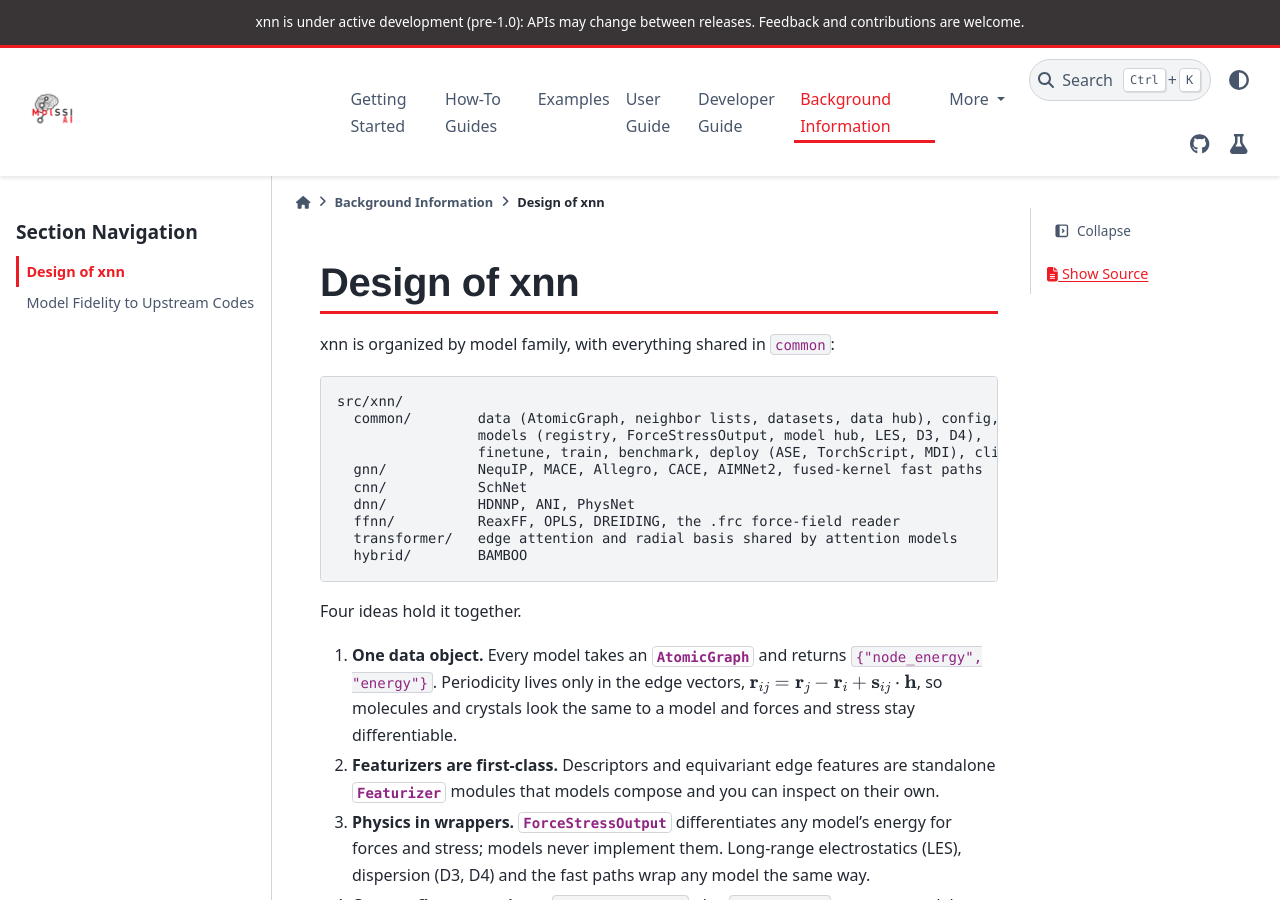
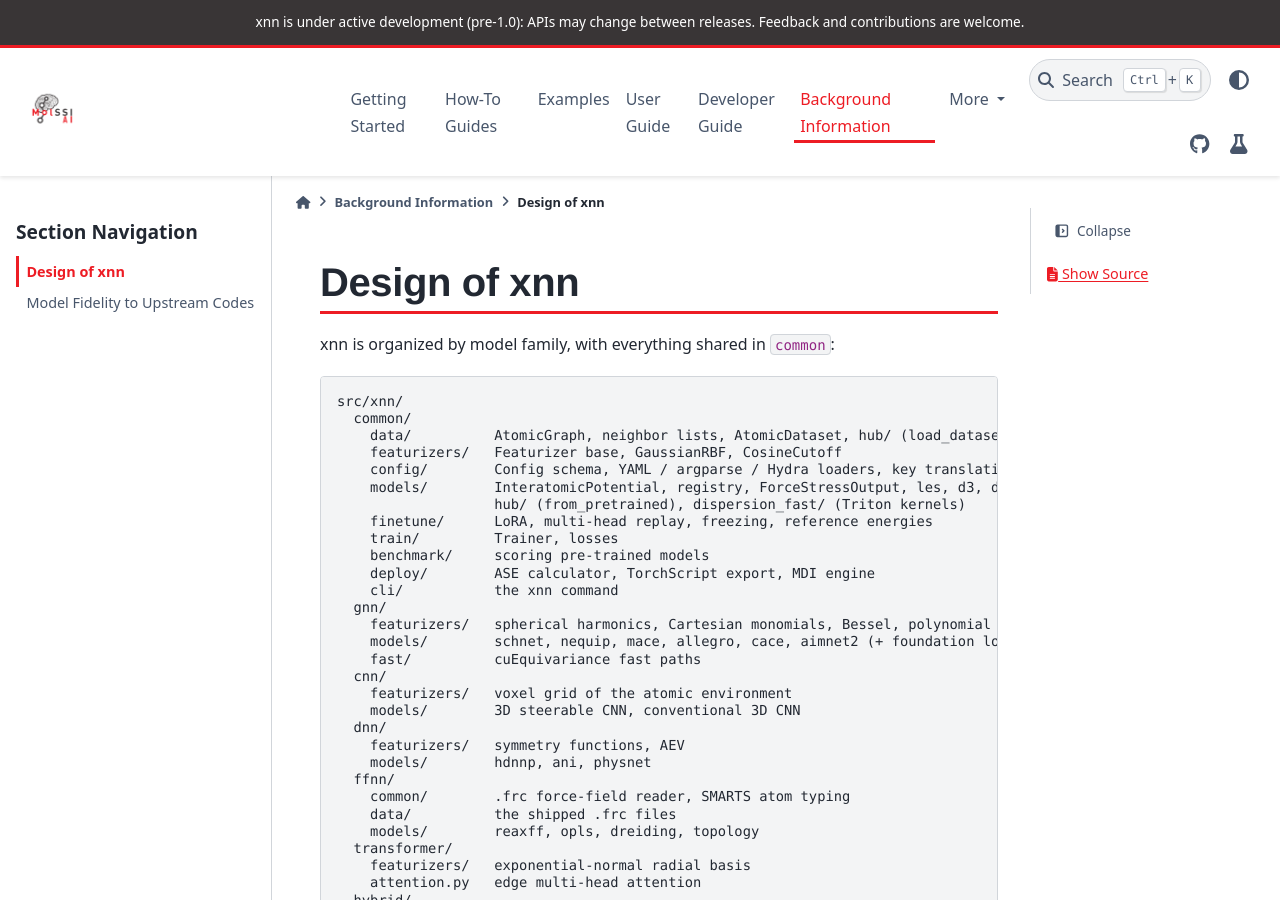
Before and after one commit to molssi-ai/xnn, a Sphinx documentation site: the page built from docs/background/design.rst, in a window 1280 px wide and 900 px high. Built offline with Sphinx 7.4.7 and the PyData theme 0.15.4, drawn with Linux system fonts in a browser that asks for light colours; some of the changed text lies outside the part shown.

Commit message:
updates to docs

```diff
--- a/docs/background/design.rst
+++ b/docs/background/design.rst
@@ -9,15 +9,36 @@ xnn is organized by model family, with everything shared in ``common``:
 .. code-block:: text
 
    src/xnn/
-     common/        data (AtomicGraph, neighbor lists, datasets, data hub), config,
-                    models (registry, ForceStressOutput, model hub, LES, D3, D4),
-                    finetune, train, benchmark, deploy (ASE, TorchScript, MDI), cli
-     gnn/           NequIP, MACE, Allegro, CACE, AIMNet2, fused-kernel fast paths
-     cnn/           SchNet
-     dnn/           HDNNP, ANI, PhysNet
-     ffnn/          ReaxFF, OPLS, DREIDING, the .frc force-field reader
-     transformer/   edge attention and radial basis shared by attention models
-     hybrid/        BAMBOO
+     common/
+       data/          AtomicGraph, neighbor lists, AtomicDataset, hub/ (load_dataset)
+       featurizers/   Featurizer base, GaussianRBF, CosineCutoff
+       config/        Config schema, YAML / argparse / Hydra loaders, key translation
+       models/        InteratomicPotential, registry, ForceStressOutput, les, d3, d4,
+                      hub/ (from_pretrained), dispersion_fast/ (Triton kernels)
+       finetune/      LoRA, multi-head replay, freezing, reference energies
+       train/         Trainer, losses
+       benchmark/     scoring pre-trained models
+       deploy/        ASE calculator, TorchScript export, MDI engine
+       cli/           the xnn command
+     gnn/
+       featurizers/   spherical harmonics, Cartesian monomials, Bessel, polynomial cutoff
+       models/        schnet, nequip, mace, allegro, cace, aimnet2 (+ foundation loaders)
+       fast/          cuEquivariance fast paths
+     cnn/
+       featurizers/   voxel grid of the atomic environment
+       models/        3D steerable CNN, conventional 3D CNN
+     dnn/
+       featurizers/   symmetry functions, AEV
+       models/        hdnnp, ani, physnet
+     ffnn/
+       common/        .frc force-field reader, SMARTS atom typing
+       data/          the shipped .frc files
+       models/        reaxff, opls, dreiding, topology
+     transformer/
+       featurizers/   exponential-normal radial basis
+       attention.py   edge multi-head attention
+     hybrid/
+       models/        bamboo
 
 Four ideas hold it together.
 
--- a/docs/index.rst
+++ b/docs/index.rst
@@ -144,8 +144,11 @@ Models at a glance
      - `isayevlab/aimnetcentral <https://github.com/isayevlab/aimnetcentral>`_;
        loads the published AIMNet2 models
    * - SchNet
+     - gnn
+     - Schütt *et al.*, NIPS 2017 (clean-room build from the paper)
+   * - 3D steerable CNN
      - cnn
-     - Schütt *et al.*, NIPS 2017 (clean-room build from the paper)
+     - Weiler *et al.*, NeurIPS 2018; with a conventional 3D CNN baseline
    * - ANI
      - dnn
      - `aiqm/torchani <https://github.com/aiqm/torchani>`_; ANI-1, ANI-1x,
```
Also changed, not shown: docs/user_guide/models.rst (+4 -4 lines).
